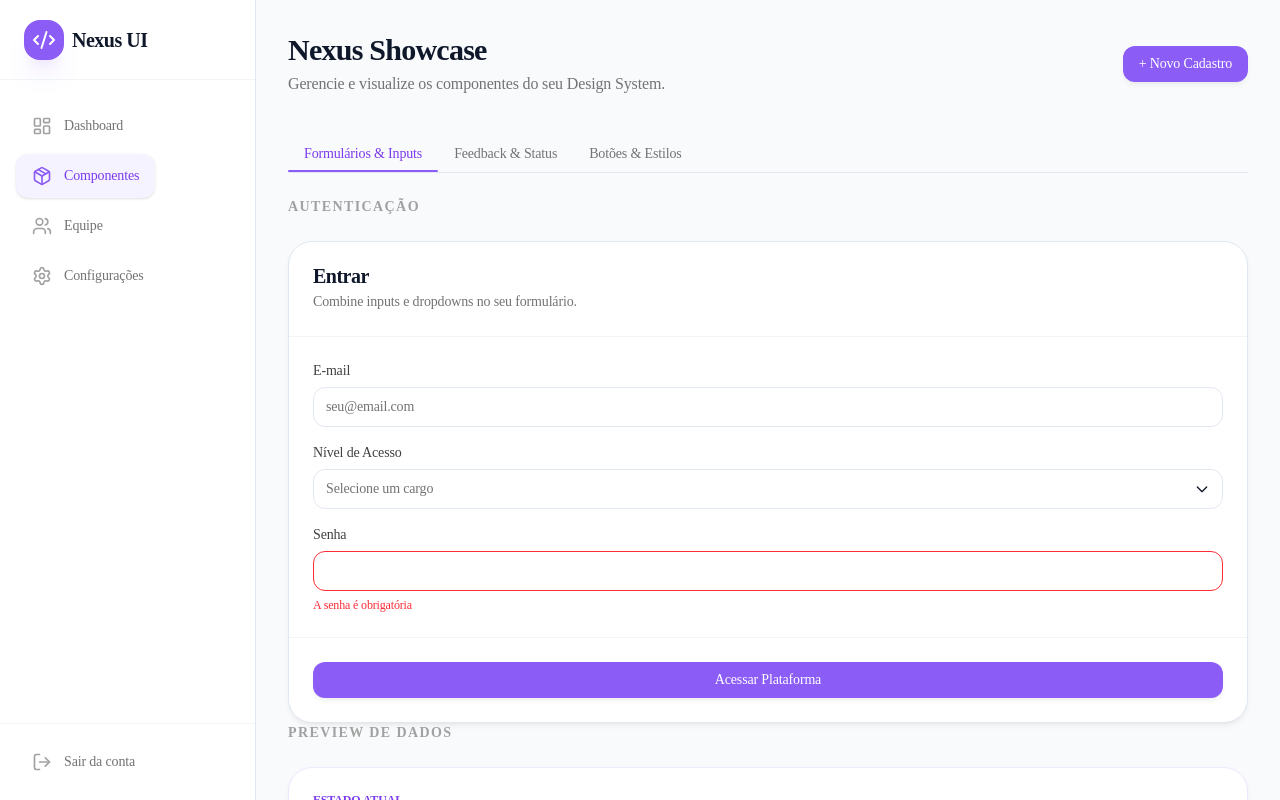
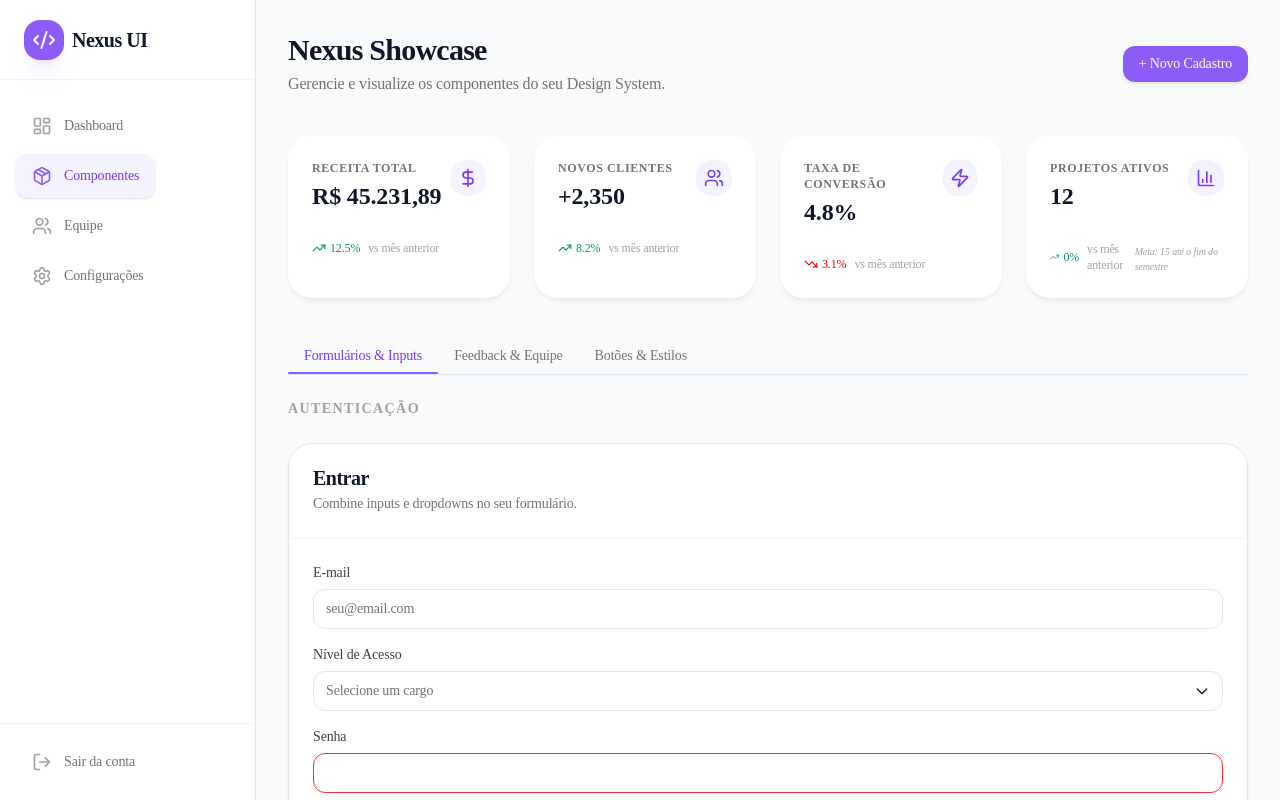
Before and after one commit to wendelvx/assets, a React (Vite) app: page / in a window 1280 px wide. Shown: the top 800 px of the page. Built offline with nearby package versions, Linux system fonts and the light colour scheme.

Commit message:
Adicionando gráficos

```diff
--- a/src/App.jsx
+++ b/src/App.jsx
@@ -1,5 +1,15 @@
 import { useState } from 'react'
-import { LayoutDashboard, Package, Users, Settings, LogOut, Code2, Bell, Smartphone } from 'lucide-react'
+import {
+  LayoutDashboard,
+  Package,
+  Users,
+  Settings,
+  LogOut,
+  Code2,
+  DollarSign,
+  Zap,
+  BarChart3
+} from 'lucide-react'
 
 import { Button } from './components/ui/button'
 import { Input } from './components/ui/input'
@@ -12,6 +22,7 @@ import { Dropdown } from './components/ui/dropdown'
 import { Badge } from './components/ui/badge'
 import { Tabs, TabsList, TabsTrigger, TabsContent } from './components/ui/tabs'
 import { Table, THead, TBody, TR, TH, TD } from './components/ui/table'
+import { StatCard } from './components/ui/statcard'
 
 import './App.css'
 
@@ -82,8 +93,7 @@ function App() {
       </Sidebar>
 
       <main className="flex-1 ml-64 p-8 transition-all">
-
-        <header className="max-w-5xl mx-auto mb-10">
+        <header className="max-w-6xl mx-auto mb-10">
           <div className="flex items-center justify-between">
             <div>
               <h1 className="text-3xl font-bold text-neutral-900 tracking-tight">
@@ -99,11 +109,43 @@ function App() {
           </div>
         </header>
 
-        <div className="max-w-5xl mx-auto">
+        <div className="max-w-6xl mx-auto space-y-10">
+          <section className="grid grid-cols-1 md:grid-cols-2 lg:grid-cols-4 gap-6">
+            <StatCard
+              title="Receita Total"
+              value="R$ 45.231,89"
+              trend="up"
+              trendValue="12.5"
+              icon={DollarSign}
+            />
+            <StatCard
+              title="Novos Clientes"
+              value="+2,350"
+              trend="up"
+              trendValue="8.2"
+              icon={Users}
+            />
+            <StatCard
+              title="Taxa de Conversão"
+              value="4.8%"
+              trend="down"
+              trendValue="3.1"
+              icon={Zap}
+            />
+            <StatCard
+              title="Projetos Ativos"
+              value="12"
+              trend="up"
+              trendValue="0"
+              icon={BarChart3}
+              description="Meta: 15 até o fim do semestre"
+            />
+          </section>
+
           <Tabs defaultValue="forms">
             <TabsList>
               <TabsTrigger value="forms">Formulários & Inputs</TabsTrigger>
-              <TabsTrigger value="feedback">Feedback & Status</TabsTrigger>
+              <TabsTrigger value="feedback">Feedback & Equipe</TabsTrigger>
               <TabsTrigger value="visual">Botões & Estilos</TabsTrigger>
             </TabsList>
 
@@ -154,44 +196,11 @@ function App() {
             </TabsContent>
 
             <TabsContent value="feedback" className="space-y-10">
-              <div className="grid grid-cols-1 lg:grid-cols-2 gap-8">
-                <section className="space-y-4">
-                  <h2 className="text-sm font-bold uppercase tracking-widest text-neutral-400">Alertas Globais</h2>
-                  <Alert variant="success" title="Sistema Online">
-                    Todos os serviços estão operando normalmente.
-                  </Alert>
-                  <Alert variant="warning" title="Backup Necessário">
-                    Sua última sincronização foi há 24 horas.
-                  </Alert>
-                  <Alert variant="error" title="Falha na API">
-                    Não foi possível carregar os dados do perfil.
-                  </Alert>
-                </section>
-
-                <section className="space-y-6">
-                  <h2 className="text-sm font-bold uppercase tracking-widest text-neutral-400">Sistema de Badges</h2>
-                  <Card>
-                    <CardContent className="flex flex-wrap gap-3 pt-6">
-                      <Badge variant="success">Pago</Badge>
-                      <Badge variant="error">Atrasado</Badge>
-                      <Badge variant="warning">Processando</Badge>
-                      <Badge variant="primary" pill>Novo</Badge>
-                      <Badge variant="secondary" pill size="sm">Beta</Badge>
-                    </CardContent>
-                    <CardFooter className="justify-center border-t border-neutral-100 pt-4">
-                       <Button variant="outline" size="sm" onClick={() => setShowToast(true)}>
-                         Disparar Toast
-                       </Button>
-                    </CardFooter>
-                  </Card>
-                </section>
-
               <section className="space-y-4">
                 <div className="flex items-center justify-between">
-    <h2 className="text-sm font-bold uppercase tracking-widest text-neutral-400">Membros da Equipe</h2>
+                  <h2 className="text-sm font-bold uppercase tracking-widest text-neutral-400">Gestão de Membros</h2>
                   <Badge variant="secondary">{teamData.length} Usuários</Badge>
                 </div>
-
                 <Table>
                   <THead>
                     <TR>
@@ -211,7 +220,7 @@ function App() {
                           </div>
                         </TD>
                         <TD>
-            <span className="text-neutral-600">{user.role}</span>
+                          <span className="text-neutral-600 text-sm">{user.role}</span>
                         </TD>
                         <TD>
                           <Badge
@@ -222,38 +231,50 @@ function App() {
                           </Badge>
                         </TD>
                         <TD className="text-right">
-            <div className="flex justify-end gap-2">
                           <Button variant="outline" size="sm">Editar</Button>
-            </div>
                         </TD>
                       </TR>
                     ))}
                   </TBody>
                 </Table>
               </section>
+
+              <div className="grid grid-cols-1 lg:grid-cols-2 gap-8">
+                <section className="space-y-4">
+                  <h2 className="text-sm font-bold uppercase tracking-widest text-neutral-400">Alertas de Sistema</h2>
+                  <Alert variant="success" title="Nexus UI">Componentes de feedback integrados.</Alert>
+                  <Alert variant="error" title="Atenção">Verifique as permissões de acesso.</Alert>
+                </section>
+                <section className="space-y-4">
+                  <h2 className="text-sm font-bold uppercase tracking-widest text-neutral-400">Notificações</h2>
+                  <Card className="flex items-center justify-center p-12">
+                    <Button variant="secondary" onClick={() => setShowToast(true)}>
+                      Testar Notificação Toast
+                    </Button>
+                  </Card>
+                </section>
               </div>
             </TabsContent>
 
             <TabsContent value="visual" className="space-y-8">
               <section className="space-y-4">
-                <h2 className="text-sm font-bold uppercase tracking-widest text-neutral-400">Variantes de Ação</h2>
+                <h2 className="text-sm font-bold uppercase tracking-widest text-neutral-400">Variantes de Botões</h2>
                 <Card>
                   <CardContent className="flex flex-wrap gap-4 pt-6">
-                    <Button variant="primary">Primary Action</Button>
+                    <Button variant="primary">Primary</Button>
                     <Button variant="secondary">Secondary</Button>
                     <Button variant="outline">Outline</Button>
-                    <Button variant="danger">Danger Zone</Button>
+                    <Button variant="danger">Danger</Button>
                   </CardContent>
                 </Card>
               </section>
-
               <section className="space-y-4">
-                <h2 className="text-sm font-bold uppercase tracking-widest text-neutral-400">Escalabilidade</h2>
+                <h2 className="text-sm font-bold uppercase tracking-widest text-neutral-400">Escala Visual</h2>
                 <Card>
                   <CardContent className="flex items-center gap-4 pt-6">
-                    <Button size="sm">Pequeno</Button>
-                    <Button size="md" onClick={() => setCount(c => c + 1)}>Contador: {count}</Button>
-                    <Button size="lg">Grande</Button>
+                    <Button size="sm">Small</Button>
+                    <Button size="md" onClick={() => setCount(c => c + 1)}>Count: {count}</Button>
+                    <Button size="lg">Large Action</Button>
                   </CardContent>
                 </Card>
               </section>
@@ -283,7 +304,6 @@ function App() {
           isOpen={showToast}
           onClose={() => setShowToast(false)}
         />
-
       </main>
     </div>
   )
--- /dev/null
+++ b/src/components/ui/statcard/StatCard.jsx
@@ -0,0 +1,49 @@
+import { Card, CardContent } from "../card";
+import { Badge } from "../badge";
+import { TrendingUp, TrendingDown } from "lucide-react";
+
+const statStyles = {
+  title: "text-xs font-semibold uppercase tracking-wider text-neutral-500",
+  value: "text-2xl font-bold text-neutral-900 mt-1",
+  iconContainer: "p-2 rounded-lg bg-primary-50 text-primary-600",
+  trend: "flex items-center gap-1 text-xs font-medium mt-3"
+};
+
+export const StatCard = ({ title, value, trend, trendValue, icon: Icon, description }) => {
+  const isPositive = trend === "up";
+
+  return (
+    <Card className="overflow-hidden border-none shadow-soft hover:shadow-elevated transition-all duration-500">
+      <CardContent className="p-6">
+        <div className="flex items-start justify-between">
+          <div>
+            <p className={statStyles.title}>{title}</p>
+            <h3 className={statStyles.value}>{value}</h3>
+          </div>
+          {Icon && (
+            <div className={statStyles.iconContainer}>
+              <Icon size={20} />
+            </div>
+          )}
+        </div>
+
+        <div className="flex items-center justify-between mt-4">
+          <div className={`
+            ${statStyles.trend}
+            ${isPositive ? "text-emerald-600" : "text-red-600"}
+          `}>
+            {isPositive ? <TrendingUp size={14} /> : <TrendingDown size={14} />}
+            <span>{trendValue}%</span>
+            <span className="text-neutral-400 font-normal ml-1">vs mês anterior</span>
+          </div>
+
+          {description && (
+            <span className="text-[10px] text-neutral-400 mt-4 block italic">
+              {description}
+            </span>
+          )}
+        </div>
+      </CardContent>
+    </Card>
+  );
+};
--- /dev/null
+++ b/src/components/ui/statcard/index.js
@@ -0,0 +1 @@
+export * from './StatCard';
```
Lines whose indentation alone changed are shown as unchanged.
